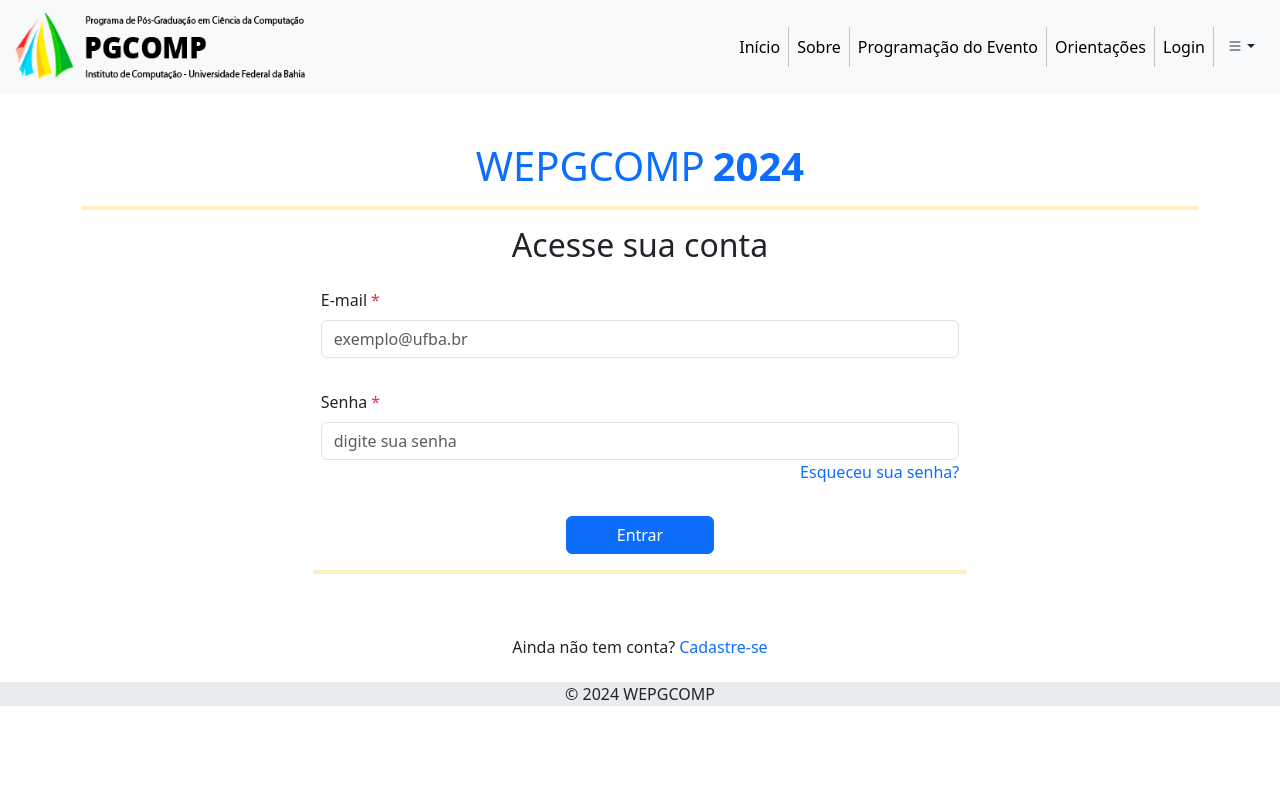
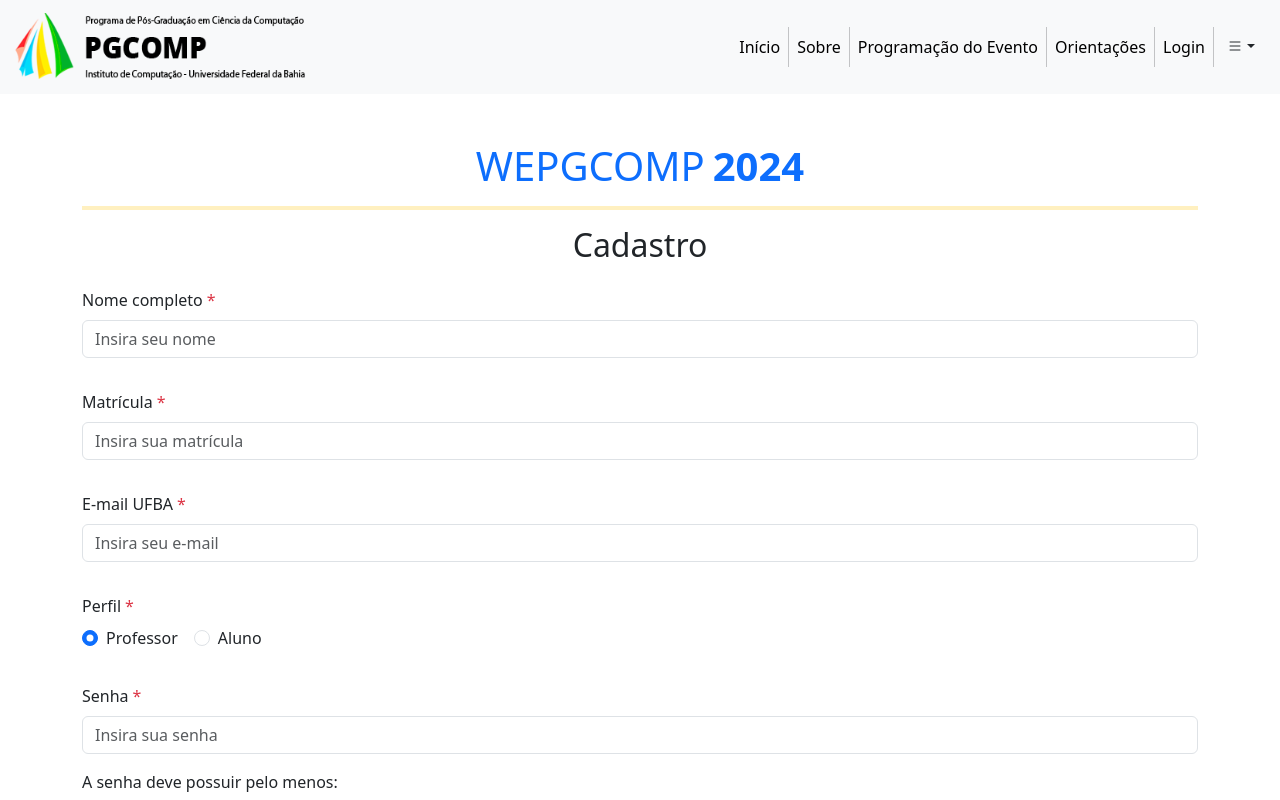
Before and after one commit to portalwepgcomp/portal-wepgcomp-frontend, a Next.js app: page / in a window 1280 px wide. Shown: the top 800 px of the page. Built offline with nearby package versions, Linux system fonts and the light colour scheme.

Commit message:
feat: Added Zod and React-Hook in 'Cadastro' form

```diff
--- a/src/app/page.tsx
+++ b/src/app/page.tsx
@@ -1,13 +1,12 @@
 import Footer from "@/components/Footer";
 import Header from "@/components/Header";
 import Cadastro from "@/pages/Cadastro/Cadastro";
-import Login from "@/pages/Login/Login";
 
 export default function Home() {
   return (
     <main>
       <Header />
-      <Login />
+      <Cadastro />
       <Footer />
     </main>
   );
--- /dev/null
+++ b/src/components/Forms/FormCadastro.tsx
@@ -0,0 +1,106 @@
+import { zodResolver } from "@hookform/resolvers/zod";
+import { useForm } from "react-hook-form";
+import { z } from "zod";
+
+const formCadastroSchema = z.object({
+    nome: z.string({
+        required_error: 'Nome é obrigatório!'
+    }),
+    matricula: z.number().min(10).max(10),
+    email: z.string({
+        required_error: 'E-mail é obrigatório!'
+    }).email({
+        message: 'E-mail inválido!'
+    }),
+    perfil: z.string({
+        required_error: 'A escolha do perfil é obrigatória!'
+    }),
+    senha: z.string(),
+    confirmaSenha: z.string(),
+}).refine((data) => data.senha === data.confirmaSenha, {
+    message: 'As senhas não conferem!',
+    path: ["confirma"],
+})
+
+export function FormCadastro() {
+    const { register, handleSubmit } = useForm<FormCadastroSchema>({
+        resolver: zodResolver(formCadastroSchema)
+    })
+
+    type FormCadastroSchema = z.infer<typeof formCadastroSchema>
+
+    const handleFormCadastro = (data: FormCadastroSchema) => {
+        console.log(data);
+    }
+
+
+    return (
+        <form className="row g-3" onSubmit={handleSubmit(handleFormCadastro)}>
+            <div className="col-12 mb-3">
+                <label className="form-label">Nome completo
+                    <span className="text-danger ms-1">*</span>
+                </label>
+                <input type="text" className="form-control" id="nome" placeholder="Insira seu nome" {...register('nome')} required />
+            </div>
+            <div className="col-12 mb-3">
+                <label className="form-label">
+                    Matrícula
+                    <span className="text-danger ms-1">*</span>
+                </label>
+                <input type="number" className="form-control" id="matricula"
+                    placeholder="Insira sua matrícula" {...register('matricula')} required />
+            </div>
+            <div className="col-12 mb-3">
+                <label className="form-label">E-mail UFBA
+                    <span className="text-danger ms-1">*</span>
+                </label>
+                <input type="email" className="form-control" id="email" placeholder="Insira seu e-mail" {...register('email')} required />
+            </div>
+            <div className="col-12 mb-3">
+                <label className="form-label">Perfil
+                    <span className="text-danger ms-1">*</span>
+                </label>
+                <div className="d-flex">
+                    <div className="form-check me-3">
+                        <input type="radio" className="form-check-input" id="radio1" name="perfil" value="professor" defaultChecked required />
+                        <label className="form-check-label" htmlFor="radio1">
+                            Professor
+                        </label>
+                    </div>
+                    <div className="form-check">
+                        <input type="radio" className="form-check-input" id="radio2" name="perfil" value="aluno" required />
+                        <label className="form-check-label" htmlFor="radio2">
+                            Aluno
+                        </label>
+                    </div>
+                </div>
+            </div>
+            <div className="col-12 mb-3">
+                <label className="form-label">Senha
+                    <span className="text-danger ms-1">*</span>
+                </label>
+                <input type="password" className="form-control" id="senha" placeholder="Insira sua senha" required />
+                <div className="mt-3">
+                    <p className="mb-1">A senha deve possuir pelo menos:</p>
+                    <ul className="mb-0">
+                        <li>8 dígitos</li>
+                        <li>1 letra maiúscula</li>
+                        <li>1 letra minúscula</li>
+                        <li>4 números</li>
+                        <li>1 caracter especial</li>
+                    </ul>
+                </div>
+            </div>
+            <div className="col-12 mb-5">
+                <label className="form-label">Confirmação de senha
+                    <span className="text-danger ms-1">*</span>
+                </label>
+                <input type="password" className="form-control" id="confirmaSenha" placeholder="Insira sua senha novamente" required />
+            </div>
+            <div className="d-grid gap-2 col-3 mx-auto">
+                <button type="submit" className="btn btn-warning text-white fs-5 fw-bold">Enviar</button>
+            </div>
+            <p className="text-end">Já tem uma conta? <a href="#" className="link-underline link-underline-opacity-0">Login</a></p>
+        </form>
+    )
+}
--- a/src/pages/Cadastro/Cadastro.tsx
+++ b/src/pages/Cadastro/Cadastro.tsx
@@ -1,4 +1,6 @@
 "use client"
+
+import { FormCadastro } from "@/components/Forms/FormCadastro";
 
 export default function Cadastro() {
     return (
@@ -11,71 +13,7 @@ export default function Cadastro() {
                 <h2 className="d-flex justify-content-center mb-4">Cadastro</h2>
             </div>
             <div className="container d-flex justify-content-center mb-5">
-                <form className="row g-3">
-                    <div className="col-12 mb-3">
-                        <label className="form-label">Nome completo
-                            <span className="text-danger ms-1">*</span>
-                        </label>
-                        <input type="text" className="form-control" id="nome" placeholder="Insira seu nome" required />
-                    </div>
-                    <div className="col-12 mb-3">
-                        <label className="form-label">Matrícula
-                            <span className="text-danger ms-1">*</span>
-                        </label>
-                        <input type="number" className="form-control [&::-webkit-inner-spin-button]:appearance-none" id="matricula" placeholder="Insira sua matrícula" required />
-                    </div>
-                    <div className="col-12 mb-3">
-                        <label className="form-label">E-mail UFBA
-                            <span className="text-danger ms-1">*</span>
-                        </label>
-                        <input type="email" className="form-control" id="email" placeholder="Insira seu e-mail" required />
-                    </div>
-                    <div className="col-12 mb-3">
-                        <label className="form-label">Perfil
-                            <span className="text-danger ms-1">*</span>
-                        </label>
-                        <div className="d-flex">
-                            <div className="form-check me-3">
-                                <input type="radio" className="form-check-input" id="radio1" name="perfil" value="professor" defaultChecked required />
-                                <label className="form-check-label" htmlFor="radio1">
-                                    Professor
-                                </label>
-                            </div>
-                            <div className="form-check">
-                                <input type="radio" className="form-check-input" id="radio2" name="perfil" value="aluno" required />
-                                <label className="form-check-label" htmlFor="radio2">
-                                    Aluno
-                                </label>
-                            </div>
-                        </div>
-                    </div>
-                    <div className="col-12 mb-3">
-                        <label className="form-label">Senha
-                            <span className="text-danger ms-1">*</span>
-                        </label>
-                        <input type="password" className="form-control" id="password" placeholder="Insira sua senha" required />
-                        <div className="mt-3">
-                            <p className="mb-1">A senha deve possuir pelo menos:</p>
-                            <ul className="mb-0">
-                                <li>8 dígitos</li>
-                                <li>1 letra maiúscula</li>
-                                <li>1 letra minúscula</li>
-                                <li>4 números</li>
-                                <li>1 caracter especial</li>
-                            </ul>
-                        </div>
-                    </div>
-                    <div className="col-12 mb-5">
-                        <label className="form-label">Confirmação de senha
-                            <span className="text-danger ms-1">*</span>
-                        </label>
-                        <input type="password" className="form-control" id="password" placeholder="Insira sua senha novamente" required />
-                    </div>
-                    <div className="d-grid gap-2 col-3 mx-auto">
-                        <button type="submit" className="btn btn-warning text-white fs-5 fw-bold">Enviar</button>
-                    </div>
-                    <p className="text-end">Já tem uma conta? <a href="#" className="link-underline link-underline-opacity-0">Login</a></p>
-                </form>
+                <FormCadastro />
             </div>
         </div>
     );
```
